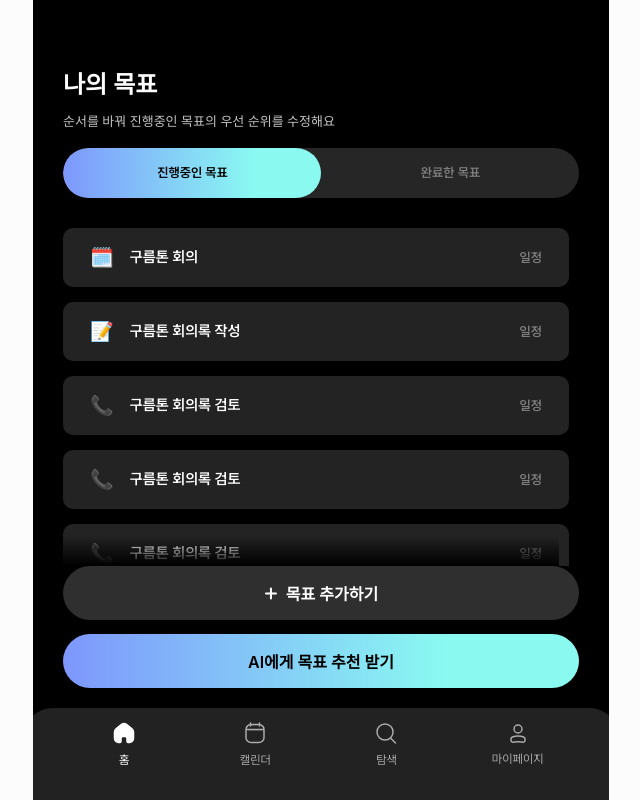
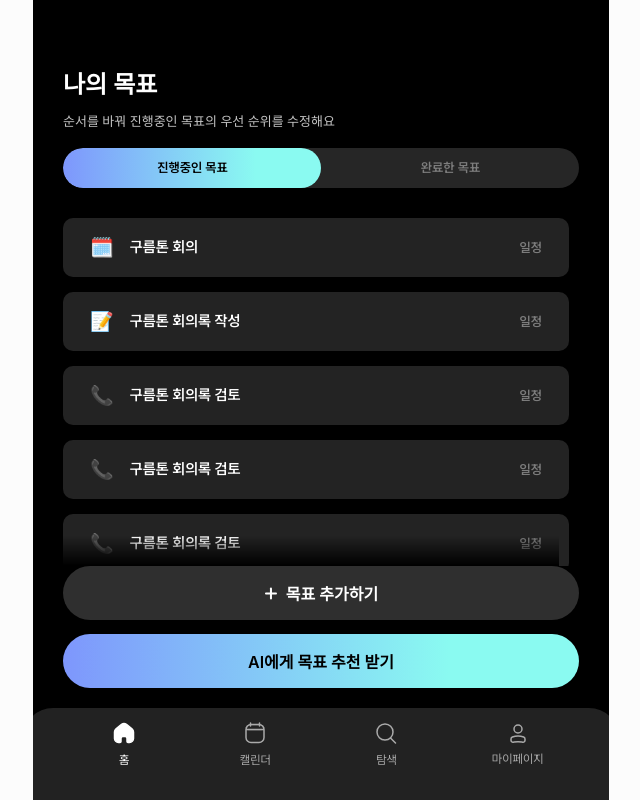
Before and after one commit to 9oormthon-univ/2024_DANPOON_TEAM_52_FE, a React (Create React App) app: page /home in a window 1280 px wide. Shown: the whole page, without its empty margins (319-959 px from the left). Built offline with nearby package versions, Linux system fonts and the light colour scheme.

Commit message:
💄 TabItem Padding 조정

```diff
--- a/src/components/Tabs.jsx
+++ b/src/components/Tabs.jsx
@@ -21,7 +21,7 @@ const TabsHeaderItem = styled(Radio.Button)`
     outline: none;
     text-align: center;
     color: #7d7d7d;
-    padding: 10px 0;
+    padding: 5px 0;
     height: auto;
     z-index: 1;
     overflow: hidden;
```
